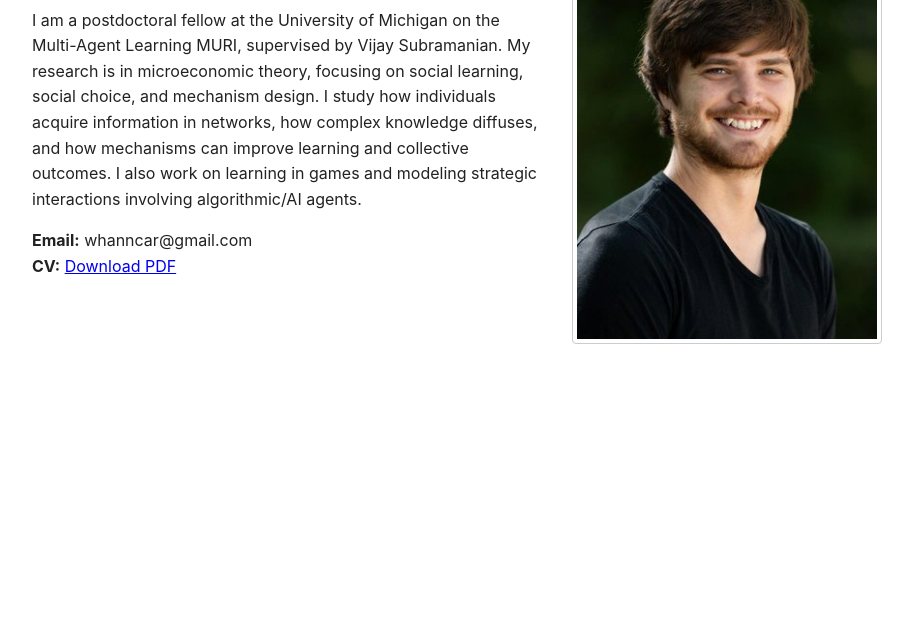
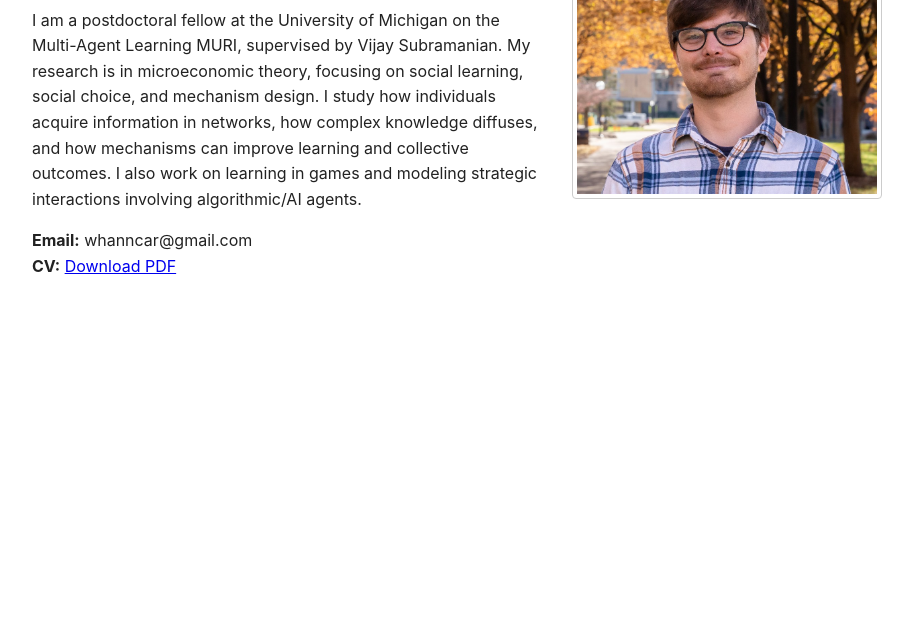
Before and after one commit to whanncar/whanncar.github.io, a plain HTML site: page index.html in a window 1280 px wide. Shown: the part 168-800 px from the top of the page, without its empty margins (183-1096 px from the left). Drawn offline with Linux system fonts and the light colour scheme.

Commit message:
new photo

```diff
--- a/index.html
+++ b/index.html
@@ -27,7 +27,7 @@
 </nav>
 
 <header>
-    <img src="img/wade.jpg" alt="Wade Hann-Caruthers" class="profile">
+    <img src="img/wade-um.jpg" alt="Wade Hann-Caruthers" class="profile">
 
     <h1>Wade Hann-Caruthers</h1>
 
```
Also changed, not shown: img/wade-um.jpg (added).
